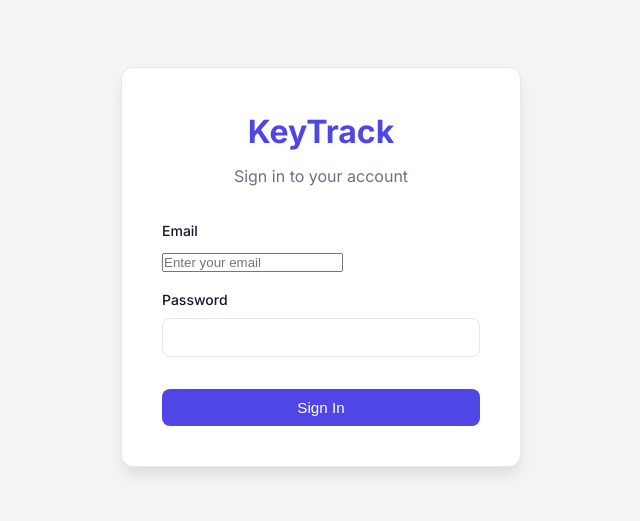
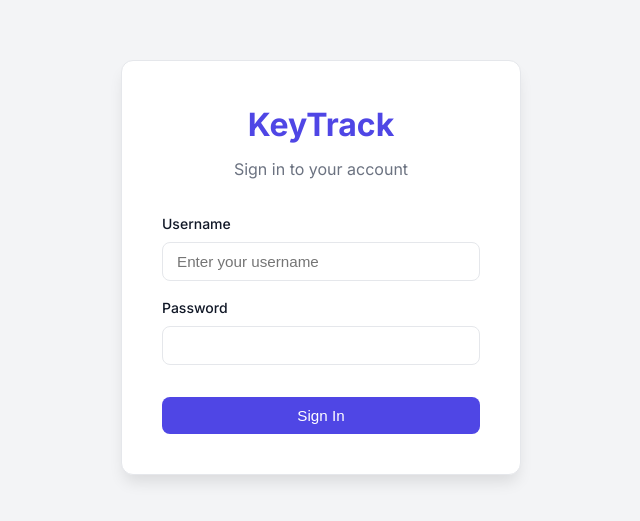
Before and after one commit to saminsamuel2/keytrack, a React (Vite) app: page / in a window 1280 px wide. Shown: the part 133-654 px from the top of the page, without its empty margins (319-959 px from the left). Built offline with nearby package versions, Linux system fonts and the light colour scheme.

Commit message:
Update login to use Username instead of Email and fix input sizing

```diff
--- a/src/components/Login.jsx
+++ b/src/components/Login.jsx
@@ -3,7 +3,7 @@ import { useStore } from '../StoreContext';
 
 export default function Login() {
   const { login } = useStore();
-  const [email, setEmail] = useState('');
+  const [username, setUsername] = useState('');
   const [password, setPassword] = useState('');
   const [error, setError] = useState('');
 
@@ -12,13 +12,13 @@ export default function Login() {
     setError('');
 
     // Load credentials from environment variables securely
-    const validEmail = import.meta.env.VITE_ADMIN_EMAIL || 'admin';
+    const validUsername = import.meta.env.VITE_ADMIN_USERNAME || 'admin';
     const validPassword = import.meta.env.VITE_ADMIN_PASSWORD || 'password123';
 
-    if (email === validEmail && password === validPassword) {
-      login({ username: email });
+    if (username === validUsername && password === validPassword) {
+      login({ username: username });
     } else {
-      setError('Invalid email or password');
+      setError('Invalid username or password');
     }
   };
 
@@ -33,12 +33,12 @@ export default function Login() {
         {error && <div className="login-error">{error}</div>}
         <form onSubmit={handleSubmit} className="login-form">
           <div className="form-group">
-            <label>Email</label>
+            <label>Username</label>
             <input
-              type="email"
-              value={email}
-              onChange={e => setEmail(e.target.value)}
-              placeholder="Enter your email"
+              type="text"
+              value={username}
+              onChange={e => setUsername(e.target.value)}
+              placeholder="Enter your username"
               required
             />
           </div>
--- a/src/index.css
+++ b/src/index.css
@@ -154,6 +154,7 @@ body {
 }
 
 input[type="text"],
+input[type="email"],
 input[type="password"],
 input[type="number"],
 input[type="date"],
```
